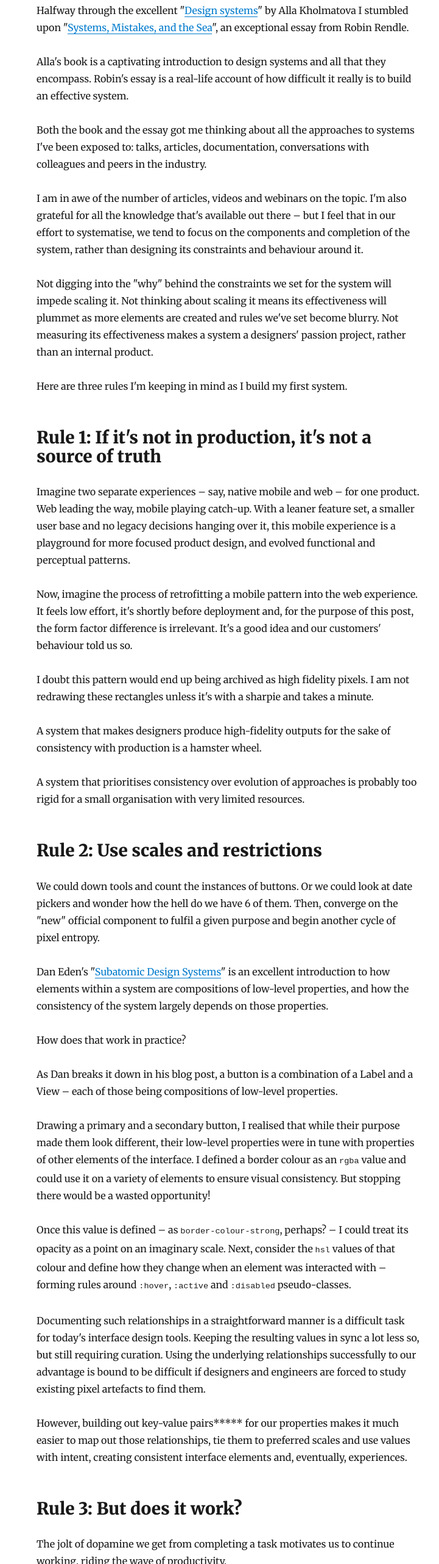
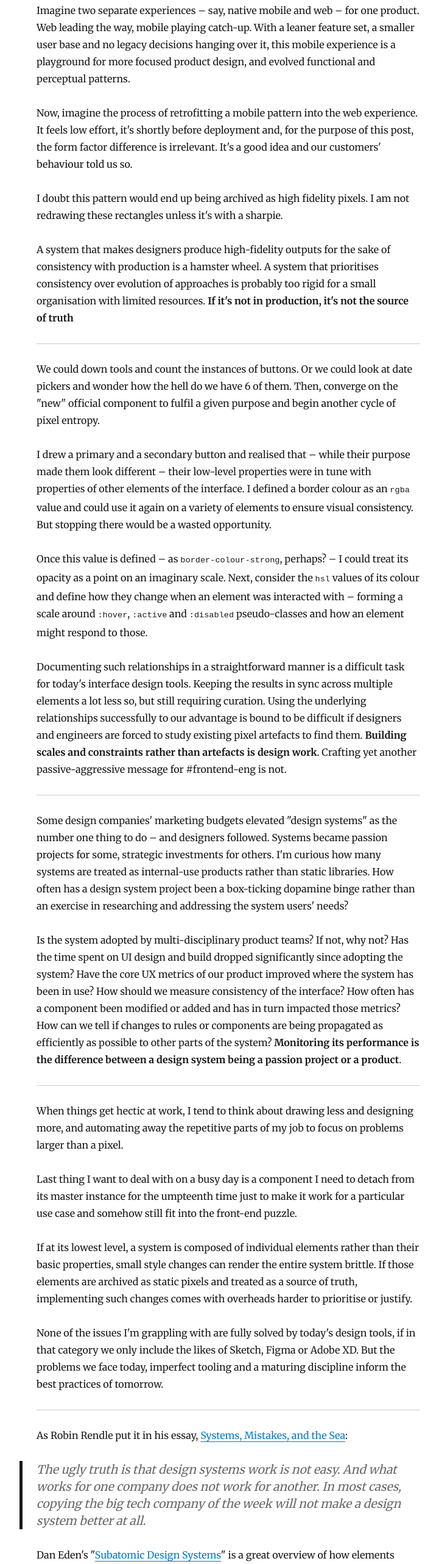
Before and after one commit to kochajkiewicz/things, a Gatsby site: page /2020-06-06-is-it-a-design-system-if-you-havent-written-about-it/ in a window 1280 px wide. Shown: the part 236-2800 px from the top of the page at 61% size, without its empty margins (265-986 px from the left). Built offline with nearby package versions, Linux system fonts and the light colour scheme; Gatsby itself is replaced by a stand-in of ours; some packages are replaced by stand-ins of ours.

Commit message:
Update Blog “2020-06-06-is-it-a-design-system-if-you-havent-written-about-it”

```diff
--- a/content/blog/2020-06-06-is-it-a-design-system-if-you-havent-written-about-it.md
+++ b/content/blog/2020-06-06-is-it-a-design-system-if-you-havent-written-about-it.md
@@ -1,77 +1,49 @@
 ---
 title: Is it a design system if you haven't written about it?
-date: 2020-06-13T17:38:25.591Z
-description: Indeed, much has been written. This is not another piece of
-  sponsored content about interface audits.
+date: 2020-06-13T15:20:58.608Z
+description: I'm building out a big bunch of styles and interface elements. I'm
+  not done, not even close. Of course I'll write about it, wouldn't you?
 ---
-
-
-Halfway through the excellent "[Design systems](https://designsystemsbook.com/)" by Alla Kholmatova I stumbled upon "[Systems, Mistakes, and the Sea](https://www.robinrendle.com/essays/systems-mistakes-and-the-sea)", an exceptional essay from Robin Rendle.
-
-Alla's book is a captivating introduction to design systems and all that they encompass. Robin's essay is a real-life account of how difficult it really is to build an effective system.
-
-Both the book and the essay got me thinking about all the approaches to systems I've been exposed to: talks, articles, documentation, conversations with colleagues and peers in the industry.
-
-I am in awe of the number of articles, videos and webinars on the topic. I'm also grateful for all the knowledge that's available out there – but I feel that in our effort to systematise, we tend to focus on the components and completion of the system, rather than designing its constraints and behaviour around it.
-
-Not digging into the "why" behind the constraints we set for the system will impede scaling it. Not thinking about scaling it means its effectiveness will plummet as more elements are created and rules we've set become blurry. Not measuring its effectiveness makes a system a designers' passion project, rather than an internal product.
-
-Here are three rules I'm keeping in mind as I build my first system.
-
-## Rule 1: If it's not in production, it's not a source of truth
-
 Imagine two separate experiences – say, native mobile and web – for one product. Web leading the way, mobile playing catch-up. With a leaner feature set, a smaller user base and no legacy decisions hanging over it, this mobile experience is a playground for more focused product design, and evolved functional and perceptual patterns.
 
 Now, imagine the process of retrofitting a mobile pattern into the web experience. It feels low effort, it's shortly before deployment and, for the purpose of this post, the form factor difference is irrelevant. It's a good idea and our customers' behaviour told us so.
 
-I doubt this pattern would end up being archived as high fidelity pixels. I am not redrawing these rectangles unless it's with a sharpie and takes a minute.
+I doubt this pattern would end up being archived as high fidelity pixels. I am not redrawing these rectangles unless it's with a sharpie.
 
-A system that makes designers produce high-fidelity outputs for the sake of consistency with production is a hamster wheel.
+A system that makes designers produce high-fidelity outputs for the sake of consistency with production is a hamster wheel. A system that prioritises consistency over evolution of approaches is probably too rigid for a small organisation with limited resources. **If it's not in production, it's not the source of truth**
 
-A system that prioritises consistency over evolution of approaches is probably too rigid for a small organisation with very limited resources.
-
-## Rule 2: Use scales and restrictions
+- - -
 
 We could down tools and count the instances of buttons. Or we could look at date pickers and wonder how the hell do we have 6 of them. Then, converge on the "new" official component to fulfil a given purpose and begin another cycle of pixel entropy.
 
-Dan Eden's "[Subatomic Design Systems](https://daneden.me/blog/2018/subatomic-design-systems)" is an excellent introduction to how elements within a system are compositions of low-level properties, and how the consistency of the system largely depends on those properties.
+I drew a primary and a secondary button and realised that – while their purpose made them look different – their low-level properties were in tune with properties of other elements of the interface. I defined a border colour as an `rgba` value and could use it again on a variety of elements to ensure visual consistency. But stopping there would be a wasted opportunity.
 
-How does that work in practice?
+Once this value is defined – as `border-colour-strong`, perhaps? – I could treat its opacity as a point on an imaginary scale. Next, consider the `hsl` values of its colour and define how they change when an element was interacted with – forming a scale around `:hover`, `:active` and `:disabled` pseudo-classes and how an element might respond to those.
 
-As Dan breaks it down in his blog post, a button is a combination of a Label and a View – each of those being compositions of low-level properties.
+Documenting such relationships in a straightforward manner is a difficult task for today's interface design tools. Keeping the results in sync across multiple elements a lot less so, but still requiring curation. Using the underlying relationships successfully to our advantage is bound to be difficult if designers and engineers are forced to study existing pixel artefacts to find them. **Building scales and constraints rather than artefacts is design work**. Crafting yet another passive-aggressive message for #frontend-eng is not.
 
-Drawing a primary and a secondary button, I realised that while their purpose made them look different, their low-level properties were in tune with properties of other elements of the interface. I defined a border colour as an `rgba` value and could use it on a variety of elements to ensure visual consistency. But stopping there would be a wasted opportunity!
+- - -
 
-Once this value is defined – as `border-colour-strong`, perhaps? – I could treat its opacity as a point on an imaginary scale. Next, consider the `hsl` values of that colour and define how they change when an element was interacted with – forming rules around `:hover`, `:active` and `:disabled` pseudo-classes.
+Some design companies' marketing budgets elevated "design systems" as the number one thing to do – and designers followed. Systems became passion projects for some, strategic investments for others. I'm curious how many systems are treated as internal-use products rather than static libraries. How often has a design system project been a box-ticking dopamine binge rather than an exercise in researching and addressing the system users' needs?
 
-Documenting such relationships in a straightforward manner is a difficult task for today's interface design tools. Keeping the resulting values in sync a lot less so, but still requiring curation. Using the underlying relationships successfully to our advantage is bound to be difficult if designers and engineers are forced to study existing pixel artefacts to find them.
+Is the system adopted by multi-disciplinary product teams? If not, why not? Has the time spent on UI design and build dropped significantly since adopting the system? Have the core UX metrics of our product improved where the system has been in use? How should we measure consistency of the interface? How often has a component been modified or added and has in turn impacted those metrics? How can we tell if changes to rules or components are being propagated as efficiently as possible to other parts of the system? **Monitoring its performance is the difference between a design system being a passion project or a product**.
 
-However, building out key-value pairs**\*** for our properties makes it much easier to map out those relationships, tie them to preferred scales and use values with intent, creating consistent interface elements and, eventually, experiences.
+- - -
 
-## Rule 3: But does it work?
+When things get hectic at work, I tend to think about drawing less and designing more, and automating away the repetitive parts of my job to focus on problems larger than a pixel.
 
-The jolt of dopamine we get from completing a task motivates us to continue working, riding the wave of productivity.
+Last thing I want to deal with on a busy day is a component I need to detach from its master instance for the umpteenth time just to make it work for a particular use case and somehow still fit into the front-end puzzle.
 
-Stability and security fall under our basic needs as human beings. Our infatuation with patterns, and uncanny abilities when it comes to spotting them comes from our ancestors' survival strategies.
+If at its lowest level, a system is composed of individual elements rather than their basic properties, small style changes can render the entire system brittle. If those elements are archived as static pixels and treated as a source of truth, implementing such changes comes with overheads harder to prioritise or justify.
 
-Certain design companies' marketing budgets elevated "design systems" as the number one thing to do – and designers followed. Systems became passion projects for some, strategic investments for others. I'm curious how many systems are treated as internal-use products rather than static libraries. How often has a design system project been a dopamine binge rather than an exercise in researching and addressing the system users' needs?
+None of the issues I'm grappling with are fully solved by today's design tools, if in that category we only include the likes of Sketch, Figma or Adobe XD. But the problems we face today, imperfect tooling and a maturing discipline inform the best practices of tomorrow.
 
-Is the system adopted by multi-disciplinary product teams? If not, why not? Has the time spent on UI design and build dropped significantly since adopting the system? Have the core UX metrics of our product improved where the system has been in use? How should we measure consistency of the interface? How often has a component been modified or added and has in turn impacted those metrics? How can we tell if changes to rules or components are being propagated as efficiently as possible to other parts of the system?
+- - -
 
-As I continue to contribute to a system that treats production code as the source of truth and focuses on its ability to scale and adapt to needs rather than the perfect consistency of individual elements, I realise monitoring performance is a task that differentiates a passion project from a product.
+As Robin Rendle put it in his essay, [Systems, Mistakes, and the Sea](https://www.robinrendle.com/essays/systems-mistakes-and-the-sea):
 
-A system that measures success by its coverage isn't doing much more than enforcing consistency. If at its lowest level sit individual elements, rather than their basic properties, stylistic changes can render the system  brittle. If those elements are archived as static pixels and treated as a source of truth, implementing such changes comes with overheads not every organisation is willing to prioritise.
+> The ugly truth is that design systems work is not easy. And what works for one company does not work for another. In most cases, copying the big tech company of the week will not make a design system better at all.
 
-## How's it going?
-
-When things get hectic at work, I tend to think about drawing less and designing more, and automating away the repetitive parts of my job to focus on solving problems.
-
-Last thing I want to deal with is a component I need to detach from its master instance for the nth time just to make it work for a particular use case and somehow still fit into the front-end puzzle.
-
-As Robin mentions in his essay: "The ugly truth is that design systems work is not easy. And what works for one company does not work for another", I'm trying to set rules that will work for my team and a system that caters to our needs, at this point in time.
-
-All of the issues I listed above are commonplace when designing software products. None of them are fully solved by today's design tools. But the issues we face today when dealing with imperfect tooling and a slowly-maturing discipline inform the best practices of tomorrow.
-
-In the spirit of his article, and as my journey is only beginning, I'll make sure to share the good, the bad and the ugly of building that system.
-
-**\*** (Yes, I'm aware I might have just described how design tokens work. It's a trendy and somewhat loaded term that I'd like to understand a little bit better before using it in a blog post.)
+Dan Eden's "[Subatomic Design Systems](https://daneden.me/blog/2018/subatomic-design-systems)" is a great overview of how elements within a system are compositions of low-level properties, and how the consistency of the system largely depends on those properties.\
+\
+Finally, Alla Kholmatova's "[Design Systems](https://designsystemsbook.com/)" is an amazingly accessible and thorough guide to embarking on a design system project, chock-full of both theory and practice. Reading it once is definitely not enough.
```
